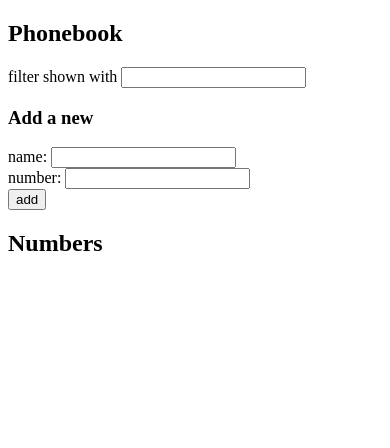
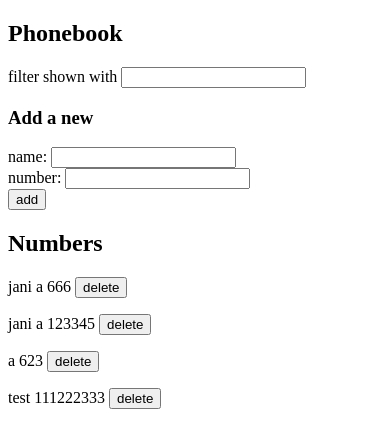
Before and after one commit to Jasikainen/fullstack-open-asikainen, a React (Create React App) app in the folder osa2/puhelinluettelo/: page / in a window 390 px wide. Shown: the top 448 px of the page. Built offline with nearby package versions, Linux system fonts and the light colour scheme; data requests are answered from the project's data file.

Commit message:
exercise 2.18 step 10 of phonebook

```diff
--- a/osa2/puhelinluettelo/db.json
+++ b/osa2/puhelinluettelo/db.json
@@ -1,3 +1,24 @@
 {
-  "persons": []
+  "persons": [
+    {
+      "name": "jani a",
+      "number": "666",
+      "id": 2
+    },
+    {
+      "name": "jani a ",
+      "number": "123345",
+      "id": 3
+    },
+    {
+      "name": "a",
+      "number": "623",
+      "id": 4
+    },
+    {
+      "name": "test",
+      "number": "111222333",
+      "id": 5
+    }
+  ]
 }
--- a/osa2/puhelinluettelo/src/App.js
+++ b/osa2/puhelinluettelo/src/App.js
@@ -3,6 +3,7 @@ import Person from "./components/Person";
 import PersonForm from "./components/PersonForm";
 import Filter from "./components/Filter";
 import personService from "./services/persons";
+
 
 const App = () => {
   const [persons, setPersons] = useState([]);
@@ -17,36 +18,56 @@ const App = () => {
     });
   }, []);
 
+
   // Add new person to persons list if they do not
   // exist there yet
   const addName = (event) => {
     event.preventDefault();
-    var personFound = persons.some((person) =>
+
+    const personFound = persons.some((person) =>
       person.name.toLowerCase() === newName.toLowerCase()
     );
+    const personObject = {
+      name: newName,
+      number: newNumber,
+    };
 
     if (personFound) {
-      window.alert(`${newName} is already added to phonebook`);
-    } else {
-      const personObject = {
-        name: newName,
-        number: newNumber,
-      };
-
+      // Replace the persons phonenumber if they want to.
+      if (window.confirm(`${personFound.name} is already found, replace the old number
+       with a new one?`)){
+        const person = persons.find(n => n.name === newName)
+        const id = person.id;
+        personService
+          .update(id, personObject)
+          .then(returnedPerson => {
+            setPersons(persons.map(person => person.id !== id
+               ? person : returnedPerson))
+          })
+          .catch(error => {
+            alert(
+              `the person '${person.name}' was already deleted from server`
+            )
+            setPersons(persons.filter(n => n.id !== id))
+          });
+      }
+    }
+    // Add new person to phonebook
+    else {
       personService
         .create(personObject)
         .then(returnedPerson => {
-        setPersons(persons.concat(returnedPerson));
-      });
+        setPersons(persons.concat(returnedPerson))
+      })
     }
-    setNewName("");
-    setNewNumber("");
+    setNewName("")
+    setNewNumber("")
   };
+
 
   const deletePerson = id => {
     const person = persons.find(n => n.id === id)
-    if (window
-      .confirm(`Do you really want to remove ${person.name} from the phonebook?`)) {
+    if (window.confirm(`Do you really want to remove ${person.name} from the phonebook?`)) {
         personService
           .del(id)
           .then(returnedPerson => {
@@ -54,19 +75,21 @@ const App = () => {
           })
           .catch((error) => {
             alert(`status error: ${error.status}. Person not found.`);
-        });
+        })
     }
+  }
+
+
+  const handleNameChange = (event) => {
+    setNewName(event.target.value)
+  };
+  const handleNumberChange = (event) => {
+    setNewNumber(event.target.value)
+  };
+  const handleFilterChange = (event) => {
+    setFilterName(event.target.value)
   };
 
-  const handleNameChange = (event) => {
-    setNewName(event.target.value);
-  };
-  const handleNumberChange = (event) => {
-    setNewNumber(event.target.value);
-  };
-  const handleFilterChange = (event) => {
-    setFilterName(event.target.value);
-  };
 
   return (
     <div>
@@ -89,7 +112,7 @@ const App = () => {
         deletePerson={deletePerson}
       />
     </div>
-  );
-};
+  )
+}
 
-export default App;
+export default App
--- a/osa2/puhelinluettelo/src/components/Filter.js
+++ b/osa2/puhelinluettelo/src/components/Filter.js
@@ -1,4 +1,4 @@
-import React from "react";
+import React from "react"
 
 const Filter = ({filterName, handleFilterChange}) => {
 	return (
--- a/osa2/puhelinluettelo/src/services/persons.js
+++ b/osa2/puhelinluettelo/src/services/persons.js
@@ -1,20 +1,29 @@
-import axios from "axios";
-const baseUrl = "http://localhost:3001/persons";
+import axios from "axios"
+const baseUrl = "http://localhost:3001/persons"
 
-const getAll = () => {
-  const request = axios.get(baseUrl);
-  return request.then((response) => response.data);
+const getAll = async () => {
+  const request = axios.get(baseUrl)
+  const response = await request;
+  return response.data;
 };
 
-const create = (newObject) => {
-  const request = axios.post(baseUrl, newObject);
-  return request.then((response) => response.data);
+const create = async (newObject) => {
+  const request = axios.post(baseUrl, newObject)
+  const response = await request;
+  return response.data;
 };
 
-const del = (id) => {
-  const request = axios.delete(`${baseUrl}/${id}`);
+const del = async (id) => {
+  const request = axios.delete(`${baseUrl}/${id}`)
   console.log("request for deleting", request)
-  return request.then((response) => response.data);
+  const response = await request;
+  return response.data;
 };
 
-export default { getAll, create, del };
+const update = async (id, newObject) => {
+  const request = axios.put(`${baseUrl}/${id}`, newObject)
+  const response = await request;
+  return response.data;
+}
+
+export default { getAll, create, del, update }
```
Also changed, not shown: osa2/puhelinluettelo/src/components/Person.js (+5 -6 lines), osa2/puhelinluettelo/src/index.js (+5 -5 lines).
